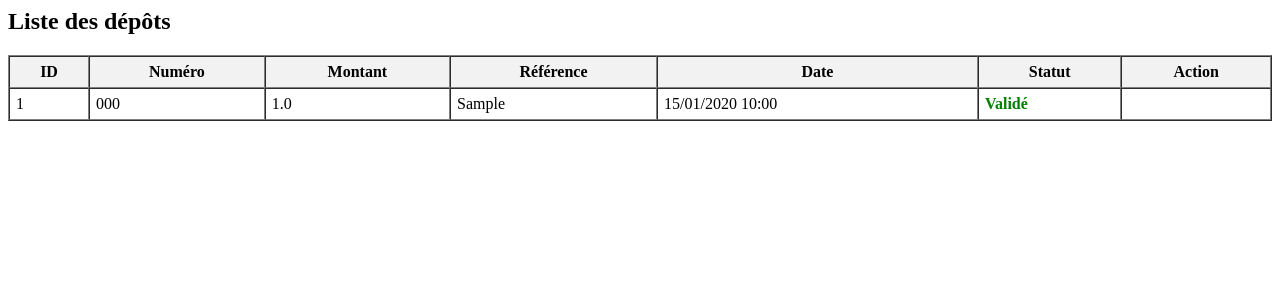
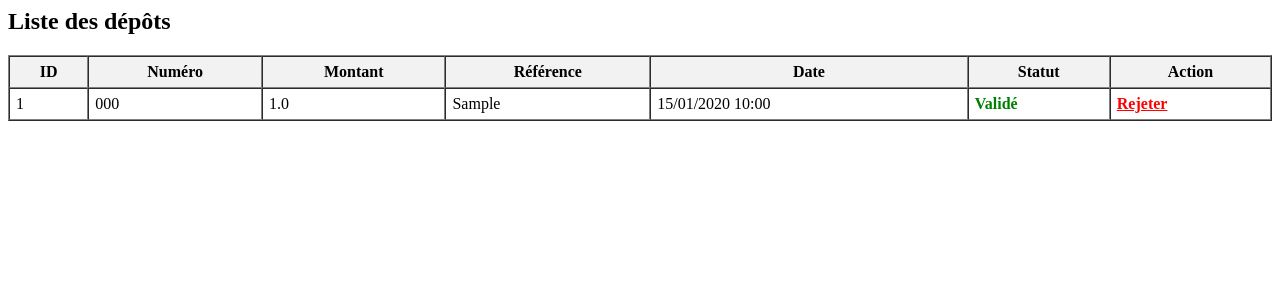
Before and after one commit to fredogary7-rgb/Youki, a Flask app: page /admin/deposits in a window 1280 px wide. Shown: the top 300 px of the page. Run offline with Flask 3, Linux system fonts and the light colour scheme; tables that the repository leaves empty hold one stand-in row (values such as "Sample post").

```diff
--- a/templates/admin_deposits.html
+++ b/templates/admin_deposits.html
@@ -33,13 +33,13 @@
         <!-- ACTIONS -->
         <td>
             {% if d.statut != "valide" %}
-                <a href="/admin/deposits/valider/{{ d.id }}" style="color:green>
+                <a href="/admin/deposits/valider/{{ d.id }}" style="color:green; font-weight:bold; margin-right:10px;">
                     Valider
                 </a>
             {% endif %}
 
             {% if d.statut != "rejete" %}
-                <a href="/admin/deposits/rejeter/{{ d.id }}" style="color:red; >
+                <a href="/admin/deposits/rejeter/{{ d.id }}" style="color:red; font-weight:bold;">
                     Rejeter
                 </a>
             {% endif %}
--- a/templates/deposit.html
+++ b/templates/deposit.html
@@ -95,7 +95,7 @@
     </div>
 
     <script>
-        const PAYMENT_URL = "https://my.moneyfusion.net/694ec4cd98fe6dbde000a3d6";
+        const PAYMENT_URL = "https://www.pay.moneyfusion.net/presto-cash-_1762687066538/";
 
         function setAmount(value){
             document.getElementById("montant").value = value;
```
